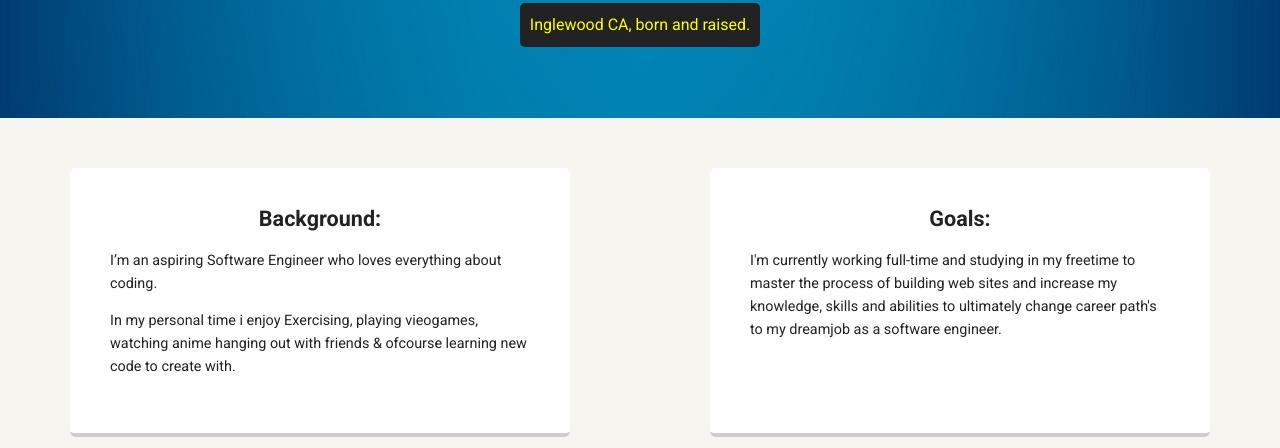
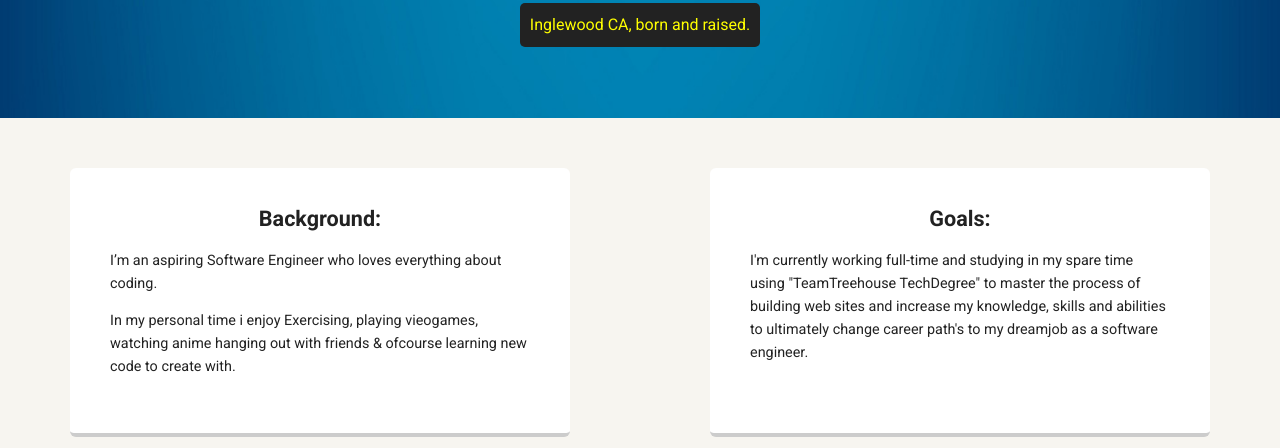
Before and after one commit to Dimaree/techdegree-project-1, a plain HTML site: page index.html in a window 1280 px wide. Shown: the part 352-800 px from the top of the page. Drawn offline with Linux system fonts and the light colour scheme; a web font is replaced by a local one.

Commit message:
edited final touches

```diff
--- a/index.html
+++ b/index.html
@@ -30,7 +30,7 @@
     </div>
       <div class="card">
         <h2>Goals:</h2>
-        <p>I'm currently working full-time and studying in my freetime to master the process of building web sites and increase my knowledge, skills and abilities to ultimately change career path's to my dreamjob as a software engineer.</p>
+        <p>I'm currently working full-time and studying in my spare time using "TeamTreehouse TechDegree" to master the process of building web sites and increase my knowledge, skills and abilities to ultimately change career path's to my dreamjob as a software engineer.</p>
       </div>
     </main>
     <footer>
```
